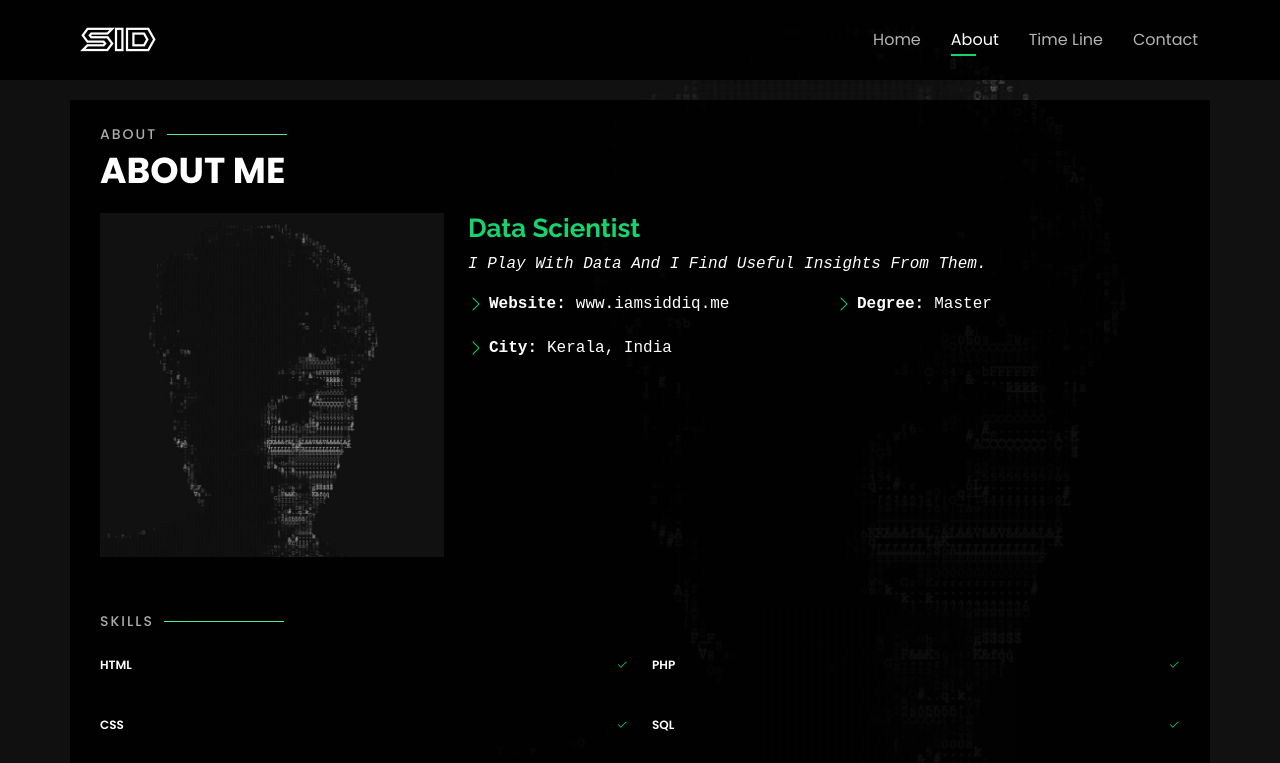
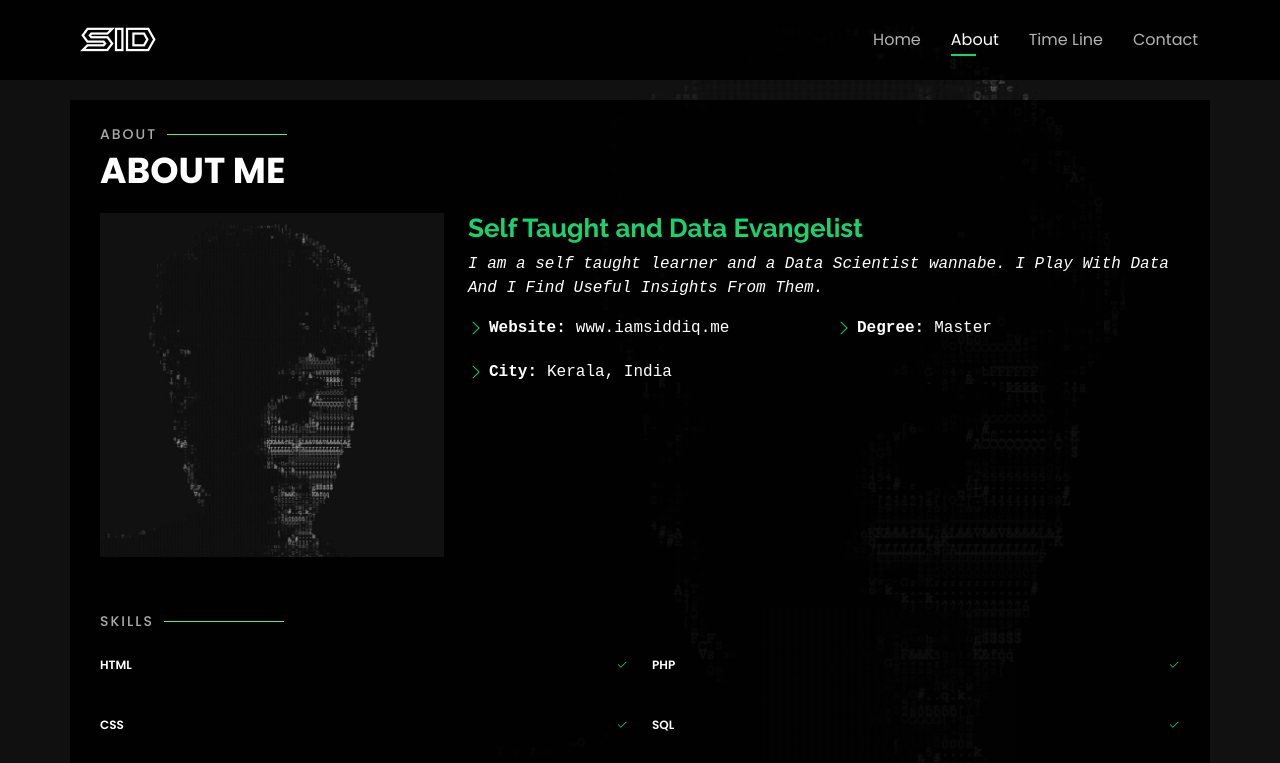
Before and after one commit to siddiqkaithodu/iamsiddiq.live, a plain HTML site: page index.html in a window 1280 px wide. Both pictures are taken after a click on the link "About". Shown: the top 763 px of the page. Drawn offline with Linux system fonts and the light colour scheme; a web font is replaced by a local one.

Commit message:
Update index.html

```diff
--- a/index.html
+++ b/index.html
@@ -99,9 +99,9 @@
           <img src="assets/img/me2.jpg" class="img-fluid" alt="siddiq kaithodu">
         </div>
         <div class="col-lg-8 pt-4 pt-lg-0 content" data-aos="fade-left">
-          <h3>Data Scientist</h3>
+          <h3>Self Taught and Data Evangelist</h3>
           <p class="fst-italic">
-             I Play With Data And I Find Useful Insights From Them.
+             I am a self taught learner and a Data Scientist wannabe. I Play With Data And I Find Useful Insights From Them.
           </p>
           <div class="row">
             <div class="col-lg-6">
```
